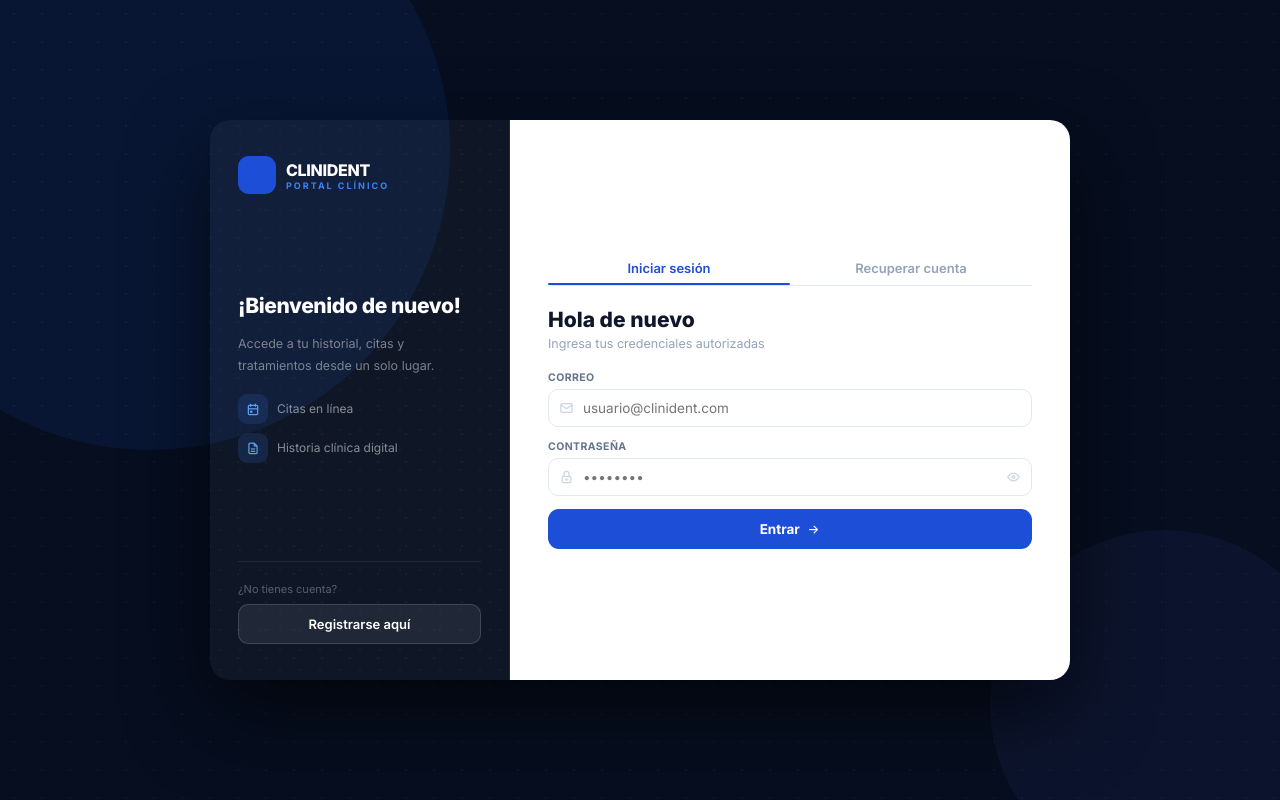
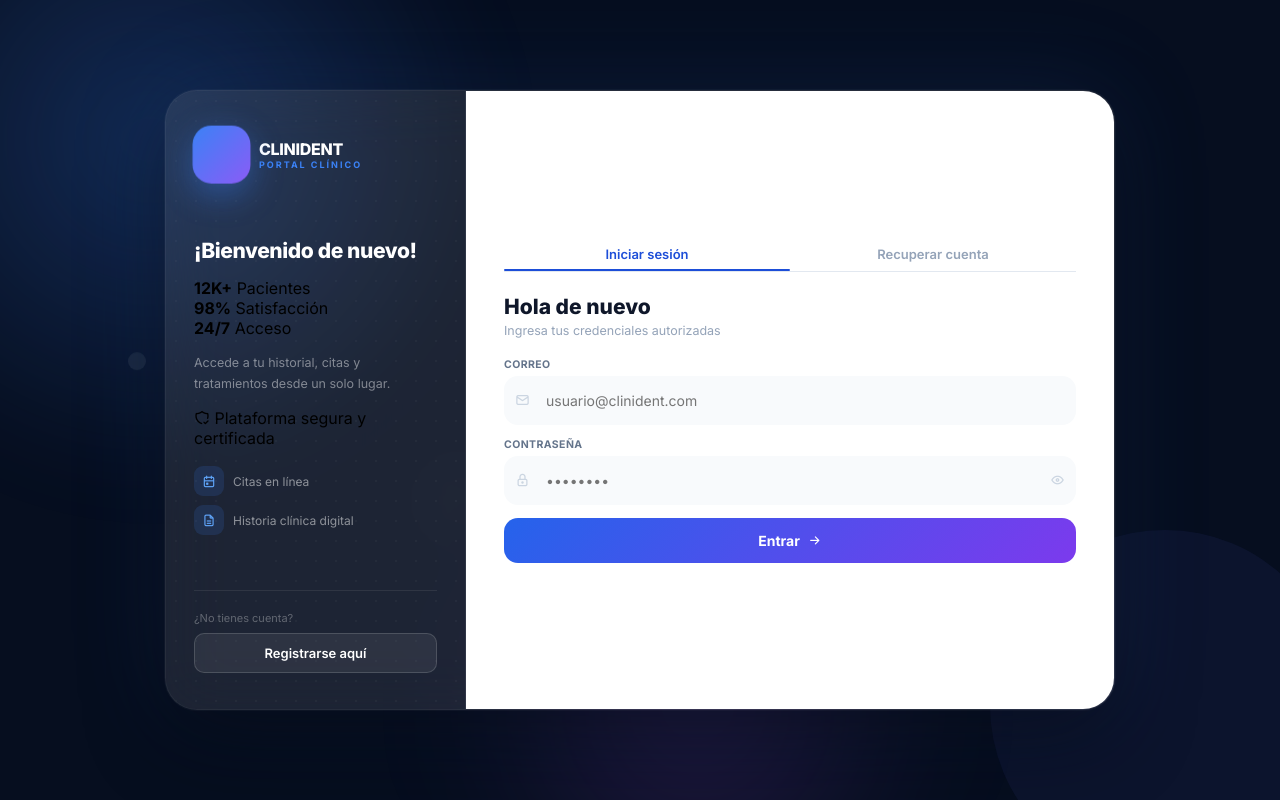
Before and after one commit to kevintorres1826/CLINIDENT, a PHP site: page /login/login.html in a window 1280 px wide. Run offline with PHP 8.4, Linux system fonts and the light colour scheme.

Commit message:
interfaz
no se chicos solo me puse a mariquear

```diff
--- a/login/login.html
+++ b/login/login.html
@@ -11,6 +11,12 @@
 </head>
 <body>
 
+ <div class="floating-orbs">
+  <span></span>
+  <span></span>
+  <span></span>
+  <span></span>
+</div>
   <div class="root" id="root">
 
     <!-- SPLASH SCREEN -->
@@ -22,18 +28,21 @@
     </div>
 
     <!-- FONDO DECORATIVO -->
-    <div class="bg-dots"></div>
+    <div class="bg-grid"></div>
     <div class="bg-glow"></div>
     <div class="bg-glow2"></div>
+    <div class="bg-glow3"></div>
 
     <!-- CARD PRINCIPAL -->
-    <div class="card-wrap">
+    <div class="card-wrap glass-card">
 
       <!-- PANEL IZQUIERDO -->
       <div class="side-panel">
         <div class="side-dots"></div>
         <div class="brand">
-          <div class="brand-icon"><i class="ti ti-tooth"></i></div>
+          <div class="brand-icon pulse-icon">
+            <i class="ti ti-tooth"></i>
+          </div>
           <div>
             <div class="brand-text">CLINIDENT</div>
             <div class="brand-sub">Portal clínico</div>
@@ -41,7 +50,27 @@
         </div>
         <div class="side-hero">
           <h2 id="sh2">¡Bienvenido de nuevo!</h2>
+          <div class="mini-stats">
+          <div>
+            <strong>12K+</strong>
+            <span>Pacientes</span>
+          </div>
+
+          <div>
+            <strong>98%</strong>
+            <span>Satisfacción</span>
+          </div>
+
+          <div>
+            <strong>24/7</strong>
+            <span>Acceso</span>
+          </div>
+        </div>
           <p id="sp">Accede a tu historial, citas y tratamientos desde un solo lugar.</p>
+          <div class="hero-badge">
+            <i class="ti ti-shield-check"></i>
+            Plataforma segura y certificada
+          </div>
           <div class="side-feat">
             <div class="feat-item">
               <div class="feat-icon"><i class="ti ti-calendar-event"></i></div>
@@ -93,7 +122,7 @@
                   <button class="eyebtn" onclick="eye('l-pass', this)" aria-label="Ver contraseña"><i class="ti ti-eye"></i></button>
                 </div>
               </div>
-              <button class="btn-main" onclick="doLogin()">Entrar <i class="ti ti-arrow-right"></i></button>
+              <button class="btn-main shine-btn" onclick="doLogin()">Entrar <i class="ti ti-arrow-right"></i></button>
             </div>
 
             <!-- Vista: Recuperación -->
@@ -120,7 +149,7 @@
                     <input type="email" id="rv-inp" placeholder="ejemplo@correo.com">
                   </div>
                 </div>
-                <button class="btn-main" onclick="sendRecov()">Enviar código <i class="ti ti-send"></i></button>
+                <button class="btn-main shine-btn" onclick="sendRecov()">Enviar código <i class="ti ti-send"></i></button>
                 <button class="back-btn" onclick="document.getElementById('rv-opts').style.display='';document.getElementById('rv-dato').style.display='none'">
                   <i class="ti ti-arrow-left"></i> Volver
                 </button>
@@ -133,7 +162,7 @@
                 <span class="fsub" id="rv-vsub" style="text-align:center;display:block">Ingresa el código de 6 dígitos</span>
                 <input class="code-input" type="text" id="rv-code" maxlength="6" placeholder="• • • • • •">
                 <p class="err" id="rv-err">Código incorrecto, inténtalo de nuevo.</p>
-                <button class="btn-main" onclick="verifyRecov()">Verificar</button>
+                <button class="btn-main shine-btn" onclick="verifyRecov()">Verificar</button>
                 <button class="back-btn" onclick="document.getElementById('rv-verif').style.display='none';document.getElementById('rv-dato').style.display=''">
                   <i class="ti ti-arrow-left"></i> Volver
                 </button>
@@ -158,7 +187,7 @@
                   </div>
                 </div>
                 <p class="err" id="np-err">Las contraseñas no coinciden.</p>
-                <button class="btn-main" onclick="saveNewPass()">Guardar contraseña <i class="ti ti-check"></i></button>
+                <button class="btn-main shine-btn" onclick="saveNewPass()">Guardar contraseña <i class="ti ti-check"></i></button>
               </div>
             </div>
 
@@ -218,7 +247,7 @@
                   <input type="checkbox" id="r-ok" onchange="document.getElementById('btn-reg').disabled=!this.checked">
                   <p>Autorizo a <b>CLINIDENT</b> el tratamiento de mis datos según la <a onclick="openModal()">Política de Privacidad</a>.</p>
                 </div>
-                <button class="btn-main" id="btn-reg" disabled onclick="doReg()">Obtener código <i class="ti ti-send"></i></button>
+                <button class="btn-main shine-btn" id="btn-reg" disabled onclick="doReg()">Obtener código <i class="ti ti-send"></i></button>
                 <div class="loader-row" id="reg-loader">
                   <i class="ti ti-loader spin"></i> Procesando...
                 </div>
@@ -232,7 +261,7 @@
                 <h2 class="fh2" style="text-align:center">Confirma tu cuenta</h2>
                 <span class="fsub" style="text-align:center;display:block">Ingresa el código enviado a tu correo</span>
                 <input class="code-input" type="text" id="r-code" maxlength="5" placeholder="_ _ _ _ _">
-                <button class="btn-main green" onclick="finishReg()">Finalizar registro <i class="ti ti-check"></i></button>
+                <button class="btn-main shine-btn" green" onclick="finishReg()">Finalizar registro <i class="ti ti-check"></i></button>
               </div>
 
             </div>
@@ -248,7 +277,7 @@
             <p>Gestión de citas odontológicas, historias clínicas, seguimiento de tratamientos y cumplimiento de obligaciones legales en Colombia.</p>
             <h4>Marco legal</h4>
             <p>Cumplimiento de la <b>Ley 1581 de 2012</b> y el Decreto 1377 de 2013.</p>
-            <button class="btn-main" style="margin-top:14px" onclick="closeModal()">Entendido <i class="ti ti-check"></i></button>
+            <button class="btn-main shine-btn" style="margin-top:14px" onclick="closeModal()">Entendido <i class="ti ti-check"></i></button>
           </div>
         </div>
 
--- a/login/style.css
+++ b/login/style.css
@@ -1,4 +1,3 @@
-
 @import url('https://fonts.googleapis.com/css2?family=Inter:wght@400;500;600;700;800&display=swap');
 
 * {
@@ -108,16 +107,23 @@ body {
   z-index: 0;
 }
 
-.bg-glow {
-  position: fixed;
-  width: 600px;
-  height: 600px;
-  border-radius: 50%;
-  background: rgba(37, 99, 235, 0.1);
-  top: -150px;
-  left: -150px;
-  pointer-events: none;
-  z-index: 0;
+.bg-glow{
+  position:fixed;
+  width:700px;
+  height:700px;
+  border-radius:50%;
+  background:radial-gradient(
+    circle,
+    rgba(59,130,246,.25),
+    transparent 70%
+  );
+
+  top:-250px;
+  left:-200px;
+
+  filter:blur(40px);
+
+  animation:floatGlow 12s ease-in-out infinite;
 }
 
 .bg-glow2 {
@@ -131,18 +137,56 @@ body {
   pointer-events: none;
   z-index: 0;
 }
+.bg-glow3{
+  position:fixed;
+  width:500px;
+  height:500px;
+  border-radius:50%;
 
+  background:radial-gradient(
+    circle,
+    rgba(168,85,247,.18),
+    transparent 70%
+  );
+
+  bottom:-120px;
+  left:35%;
+
+  filter:blur(60px);
+
+  animation:floatGlow 16s ease-in-out infinite;
+}
+
+@keyframes floatGlow{
+  0%,100%{
+    transform:translateY(0px);
+  }
+
+  50%{
+    transform:translateY(40px);
+  }
+}
 /* ── CARD PRINCIPAL ── */
-.card-wrap {
-  width: 860px;
-  max-width: 100%;
-  min-height: 560px;
-  display: flex;
-  border-radius: 20px;
-  overflow: hidden;
-  position: relative;
-  z-index: 1;
-  box-shadow: 0 32px 80px rgba(0, 0, 0, 0.6);
+.card-wrap{
+  width:950px;
+  max-width:100%;
+  min-height:620px;
+  display:flex;
+  border-radius:32px;
+  overflow:hidden;
+  position:relative;
+  z-index:1;
+
+  backdrop-filter:blur(30px);
+
+  background:rgba(255,255,255,.06);
+
+  border:1px solid rgba(255,255,255,.08);
+
+  box-shadow:
+    0 0 0 1px rgba(255,255,255,.03),
+    0 30px 80px rgba(0,0,0,.45),
+    0 0 100px rgba(59,130,246,.15);
 }
 
 /* ── PANEL IZQUIERDO ── */
@@ -175,14 +219,24 @@ body {
   z-index: 1;
 }
 
-.brand-icon {
-  width: 38px;
-  height: 38px;
-  background: #1d4ed8;
-  border-radius: 11px;
-  display: flex;
-  align-items: center;
-  justify-content: center;
+.brand-icon{
+  width:55px;
+  height:55px;
+
+  border-radius:18px;
+
+  background:linear-gradient(
+    135deg,
+    #3b82f6,
+    #8b5cf6
+  );
+
+  display:flex;
+  align-items:center;
+  justify-content:center;
+
+  box-shadow:
+    0 10px 30px rgba(59,130,246,.4);
 }
 
 .brand-icon i {
@@ -203,6 +257,19 @@ body {
   font-weight: 700;
   letter-spacing: 2px;
   text-transform: uppercase;
+}
+.pulse-icon{
+  animation:pulseLogo 3s infinite;
+}
+
+@keyframes pulseLogo{
+  0%,100%{
+    transform:scale(1);
+  }
+
+  50%{
+    transform:scale(1.08);
+  }
 }
 
 .side-hero {
@@ -418,22 +485,29 @@ body {
   transition: color 0.2s;
 }
 
-.fi input {
-  width: 100%;
-  padding: 10px 12px 10px 34px;
-  border: 1.5px solid #e2e8f0;
-  border-radius: 10px;
-  font-size: 13.5px;
-  color: #0f172a;
-  background: #fff;
-  outline: none;
-  transition: all 0.2s;
-  font-family: inherit;
+.fi input{
+  width:100%;
+
+  padding:14px 14px 14px 40px;
+
+  background:#f8fafc;
+
+  border:2px solid transparent;
+
+  border-radius:14px;
+
+  font-size:14px;
+
+  transition:.3s;
 }
 
-.fi input:focus {
-  border-color: #3b82f6;
-  box-shadow: 0 0 0 3px rgba(59, 130, 246, 0.1);
+.fi input:focus{
+  background:white;
+
+  border-color:#3b82f6;
+
+  box-shadow:
+    0 0 0 5px rgba(59,130,246,.1);
 }
 
 .fi input:focus + i.ico,
@@ -469,23 +543,67 @@ body {
 }
 
 /* ── BOTONES ── */
-.btn-main {
-  width: 100%;
-  padding: 12px;
-  background: #1d4ed8;
-  color: #fff;
-  border: none;
-  border-radius: 11px;
-  font-size: 13.5px;
-  font-weight: 700;
-  cursor: pointer;
-  transition: all 0.2s;
-  font-family: inherit;
-  display: flex;
-  align-items: center;
-  justify-content: center;
-  gap: 7px;
-  margin-top: 4px;
+.btn-main{
+  width:100%;
+  padding:14px;
+
+  border:none;
+
+  border-radius:14px;
+
+  background:linear-gradient(
+    135deg,
+    #2563eb,
+    #7c3aed
+  );
+
+  color:white;
+
+  font-size:14px;
+  font-weight:700;
+
+  cursor:pointer;
+
+  transition:.35s;
+
+  display:flex;
+  align-items:center;
+  justify-content:center;
+  gap:8px;
+
+  position:relative;
+  overflow:hidden;
+}
+.btn-main::before{
+  content:"";
+
+  position:absolute;
+
+  top:0;
+  left:-120%;
+
+  width:60%;
+  height:100%;
+
+  background:linear-gradient(
+    90deg,
+    transparent,
+    rgba(255,255,255,.4),
+    transparent
+  );
+
+  transition:.8s;
+}
+
+.btn-main:hover::before{
+  left:140%;
+}
+
+.btn-main:hover{
+  transform:translateY(-3px);
+
+  box-shadow:
+    0 15px 35px rgba(59,130,246,.35);
 }
 
 .btn-main:hover {
@@ -621,9 +739,11 @@ body {
 }
 
 /* ── REGISTRO: SLIDER DE PASOS ── */
+/* ── REGISTRO: SLIDER DE PASOS ── */
 .reg-steps {
   display: flex;
   width: 200%;
+  overflow: hidden;
   transition: transform 0.45s cubic-bezier(0.65, 0, 0.35, 1);
 }
 
@@ -633,9 +753,9 @@ body {
 
 .reg-step {
   width: 50%;
+  min-width: 50%;
   flex-shrink: 0;
 }
-
 /* ── POLÍTICA ── */
 .policy {
   display: flex;
@@ -765,6 +885,58 @@ body {
     padding: 28px 20px;
   }
 }
+.floating-orbs{
+  position:fixed;
+  inset:0;
+  overflow:hidden;
+  pointer-events:none;
+}
+
+.floating-orbs span{
+  position:absolute;
+  border-radius:50%;
+  background:rgba(255,255,255,.08);
+
+  animation:floatParticle linear infinite;
+}
+
+.floating-orbs span:nth-child(1){
+  width:18px;
+  height:18px;
+  left:10%;
+  animation-duration:14s;
+}
+
+.floating-orbs span:nth-child(2){
+  width:28px;
+  height:28px;
+  left:35%;
+  animation-duration:20s;
+}
+
+.floating-orbs span:nth-child(3){
+  width:14px;
+  height:14px;
+  left:65%;
+  animation-duration:18s;
+}
+
+.floating-orbs span:nth-child(4){
+  width:22px;
+  height:22px;
+  left:85%;
+  animation-duration:15s;
+}
+
+@keyframes floatParticle{
+  from{
+    transform:translateY(100vh);
+  }
+
+  to{
+    transform:translateY(-150px);
+  }
+}
 
 
 
```
Also changed, not shown: agenda_cliente/agenda_cliente.css (+179 -55 lines).
